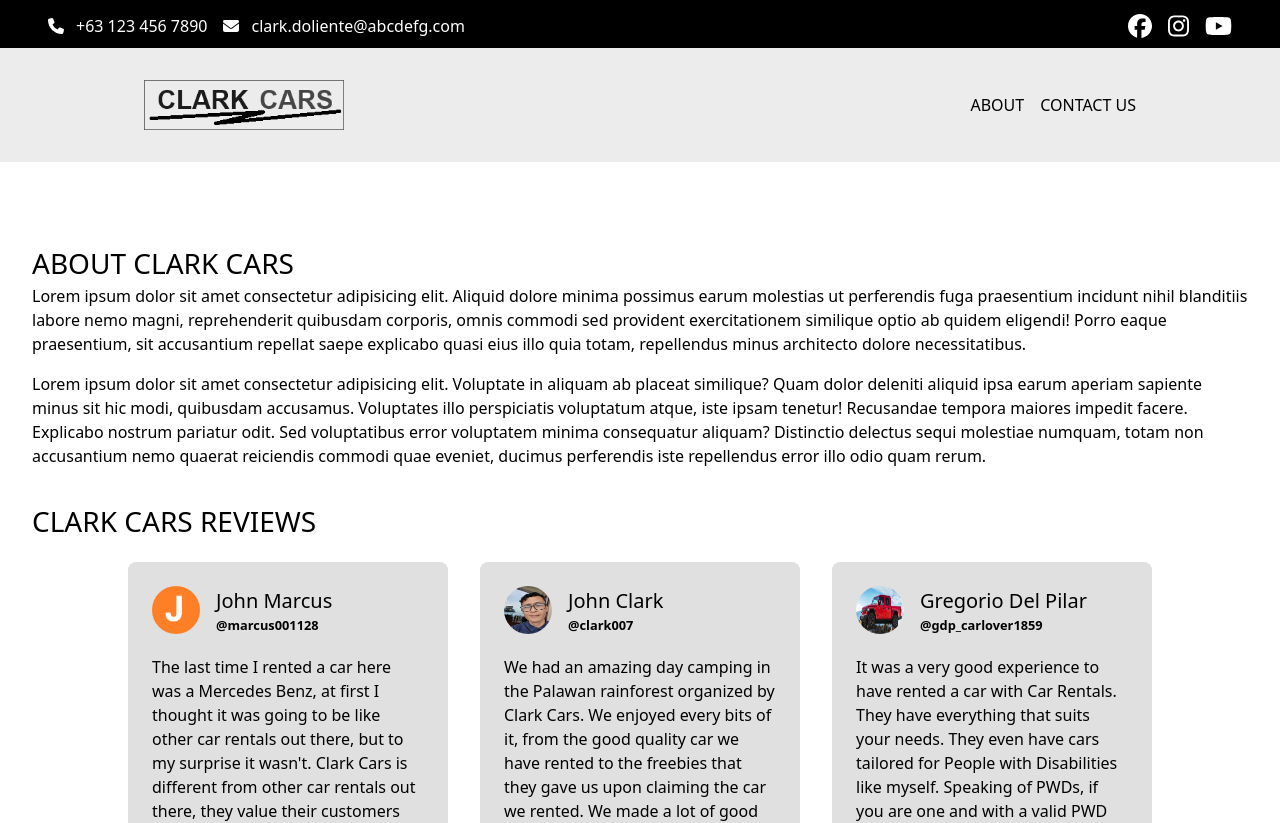
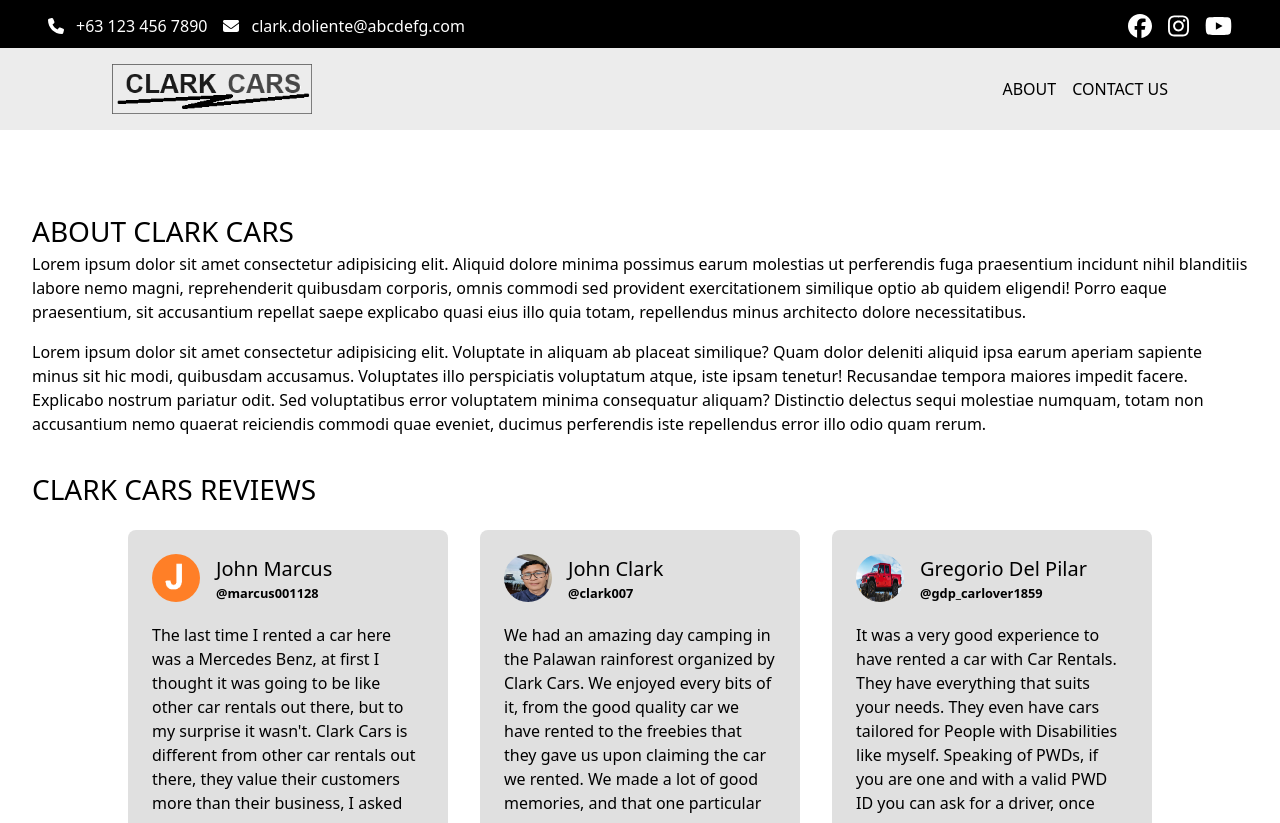
Before and after one commit to J0hnux/my-car-rental, a Next.js app: page /About in a window 1280 px wide. Shown: the top 823 px of the page. Built offline with nearby package versions, Linux system fonts and the light colour scheme.

Commit message:
Just changed padding here and there

```diff
--- a/src/components/HomeHeader.scss
+++ b/src/components/HomeHeader.scss
@@ -97,7 +97,7 @@
         margin-top: 3rem;
 
         .main-header {
-            padding: 0rem 5rem;
+            padding: 1rem 5rem;
 
             .btn_mobile_nav {
                 display: block;
@@ -112,9 +112,11 @@
 
 @media (min-width: 768px) {
     .header-container {
-        padding: 1rem 2rem;
+
 
         .main-header {
+            padding: 1rem 2rem;
+
             .btn_mobile_nav {
                 display: none;
             }
@@ -128,6 +130,7 @@
 
 @media (min-width: 1024px) {
     .header-container {
+
         .main-header {
             padding: 1rem 7rem;
 
@@ -144,6 +147,7 @@
 
 @media (min-width: 1280px) {
     .header-container {
+
         .main-header {
             padding: 1rem 7rem;
 
```
